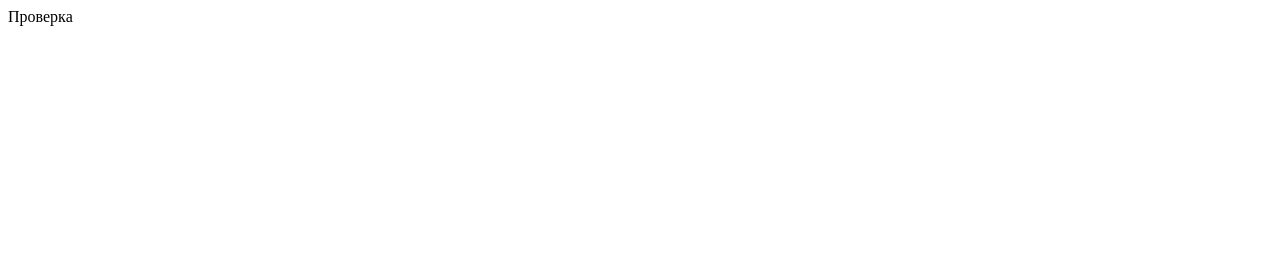
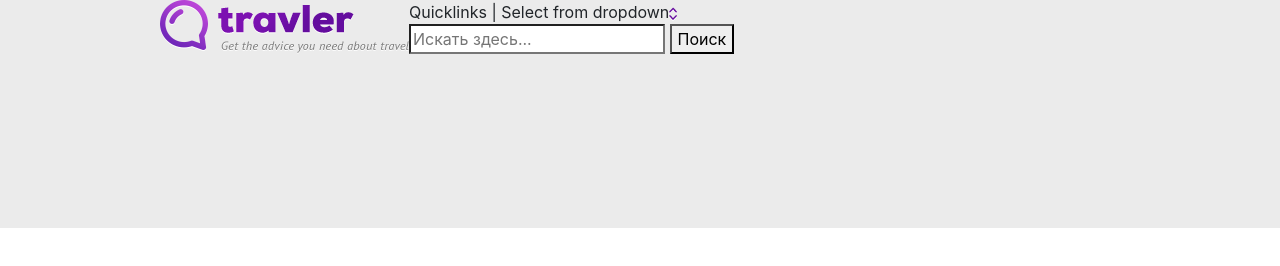
Before and after one commit to SombraWay/Sombra, a plain HTML site: page Index.html in a window 1280 px wide. Drawn offline with nearby package versions, Linux system fonts and the light colour scheme.

Commit message:
add index

```diff
--- a/Index.html
+++ b/Index.html
@@ -1 +1,38 @@
-Проверка
+<!DOCTYPE html>
+<html lang="en">
+<head>
+    <meta charset="UTF-8">
+    <meta name="viewport" content="width=device-width, initial-scale=1.0">
+    <title>Document</title>
+    <link rel="stylesheet" href="css\style.css">
+    <link rel="stylesheet" href="https://stackpath.bootstrapcdn.com/bootstrap/4.4.1/css/bootstrap.min.css" integrity="sha384-Vkoo8x4CGsO3+Hhxv8T/Q5PaXtkKtu6ug5TOeNV6gBiFeWPGFN9MuhOf23Q9Ifjh" crossorigin="anonymous">
+</head>
+<body>
+<div class="wrapper">
+    <header class="header">
+    <div class="container">
+    <div class="row">
+        <div class="col-xs-3 brand" >
+            <a href="" class="logo"><img src="img\logo.png" alt="нет изображения"></a>
+        </div>
+        <div class="col-xs-9">
+            <span class="quicklinks">Quicklinks<i class="fa"></i> |</span>
+            <span class="dropdown">Select from dropdown<img src="img\arrow up down.png" alt="нет "></span>
+            <form action="" method="get">
+                <input name="s" placeholder="Искать здесь..." type="search">
+                <button type="submit">Поиск</button>
+              </form>
+        </div>
+    </div>
+    <div class="row"></div>
+    </div>
+</header>
+</div>
+
+
+
+<script src="https://code.jquery.com/jquery-3.4.1.slim.min.js" integrity="sha384-J6qa4849blE2+poT4WnyKhv5vZF5SrPo0iEjwBvKU7imGFAV0wwj1yYfoRSJoZ+n" crossorigin="anonymous"></script>
+<script src="https://cdn.jsdelivr.net/npm/popper.js@1.16.0/dist/umd/popper.min.js" integrity="sha384-Q6E9RHvbIyZFJoft+2mJbHaEWldlvI9IOYy5n3zV9zzTtmI3UksdQRVvoxMfooAo" crossorigin="anonymous"></script>
+<script src="https://stackpath.bootstrapcdn.com/bootstrap/4.4.1/js/bootstrap.min.js" integrity="sha384-wfSDF2E50Y2D1uUdj0O3uMBJnjuUD4Ih7YwaYd1iqfktj0Uod8GCExl3Og8ifwB6" crossorigin="anonymous"></script>
+</body>
+</html>
--- /dev/null
+++ b/css/style.css
@@ -0,0 +1,16 @@
+.wrapper{
+    width: 100%;
+    height: 1200px;
+}
+.wrapper>.header>.container{
+width: 960px;
+}
+.wrapper>.header>.container>.brand>.logo{
+    margin-top: 50px;
+}
+
+.header{
+width: inherit;
+height: 228px;
+background-color: #ebebeb;
+}
```
Also changed, not shown: img/arrow up down.png (added), img/logo.png (added), 1 other file.
